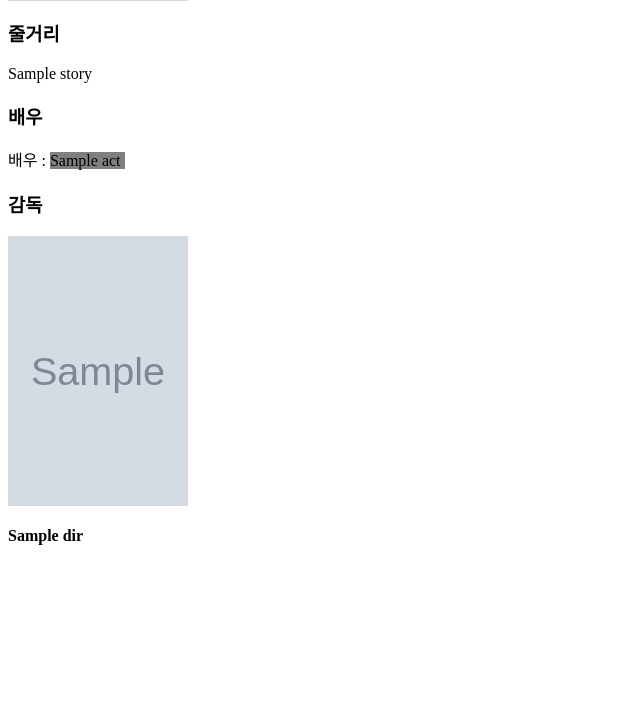
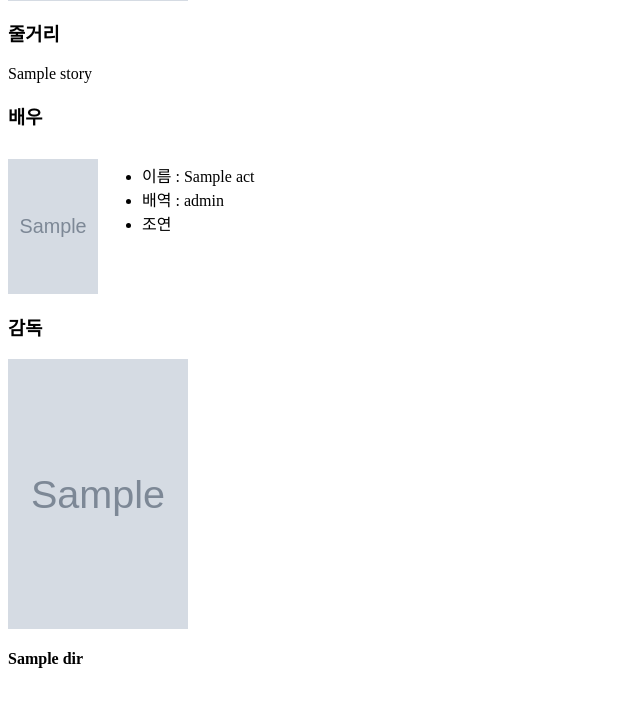
Before and after one commit to kazakan/database_final_project, a Flask app: template web/flaskr/templates/detail.html in a window 1280 px wide. Shown: the part 477-1192 px from the top of the page, without its empty margins (0-640 px from the left). Before the commit the page ends 1022 px from the top, so only its background shows below. Run offline with Flask 2, Linux system fonts and the light colour scheme; the template is opened without the code that fills it: most values are stand-ins (such as "Sample title", 1, 10 or a date in 2020); grey boxes marked "Sample" are stand-in pictures.

Commit message:
feat add actor block

```diff
--- a/web/flaskr/templates/detail.html
+++ b/web/flaskr/templates/detail.html
@@ -101,12 +101,23 @@
     {% if actors | length > 0 %}
     <h3>배우</h3>
         <div>
-            배우 :
             {% for act in actors %}
-            <span style="background:gray">
-                {{ act.ac_name }}
-            </span>
-            &nbsp;
+            <div style="display:inline-block; width: max-content; ">
+                <img src="{{ act.img_url }}" alt="" width="90" height="135" style="
+                                vertical-align:middle;
+                                display:inline-block;
+                                "
+                    onerror="this.onerror=null; this.src='https://ssl.pstatic.net/static/movie/2012/06/dft_img203x290.png'">
+                <ul style="display:inline-block;">
+
+                    <li>이름 : {{act.ac_name}}</li>
+                    {% if act.ac_role is not none %}
+                    <li>배역 : {{act.ac_role}}</li>
+                    {% endif %}
+                    <li>{%if act.ismain == 1 %} 주연 {% else %} 조연 {% endif %}</li>
+
+                    </ul>
+            </div>
             {% endfor %}
         </div>
     {% endif %}
```
